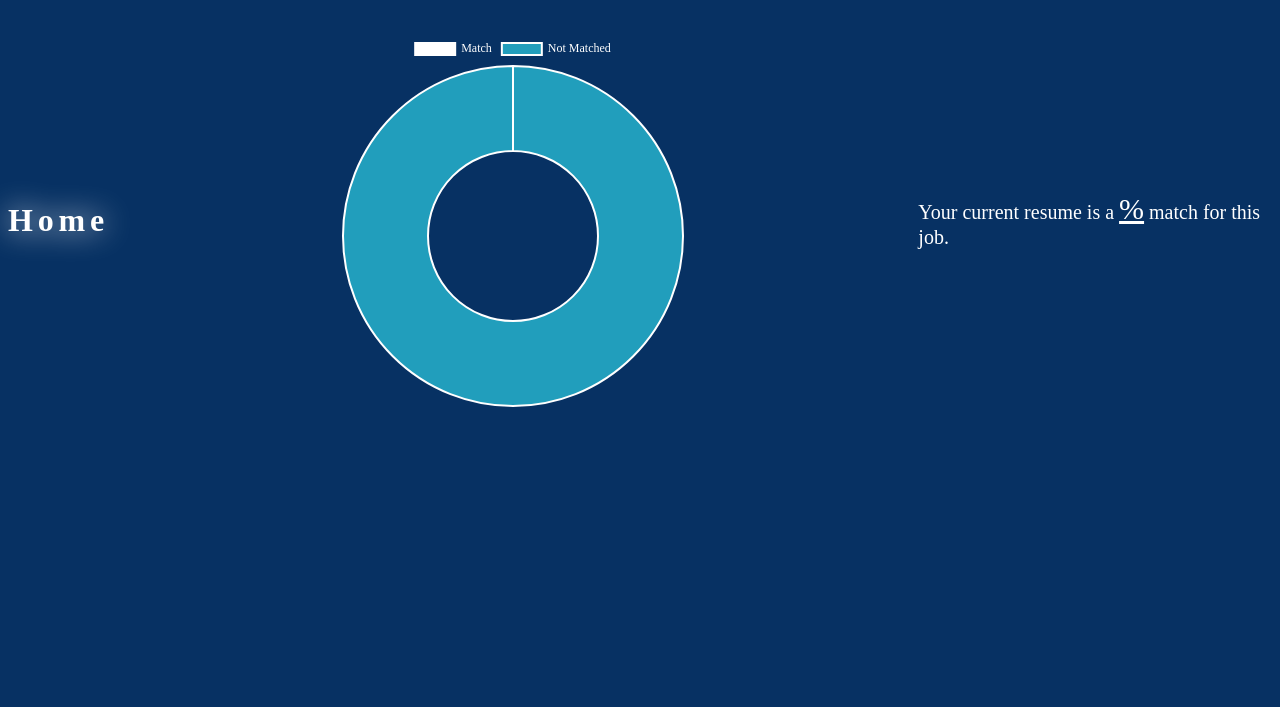
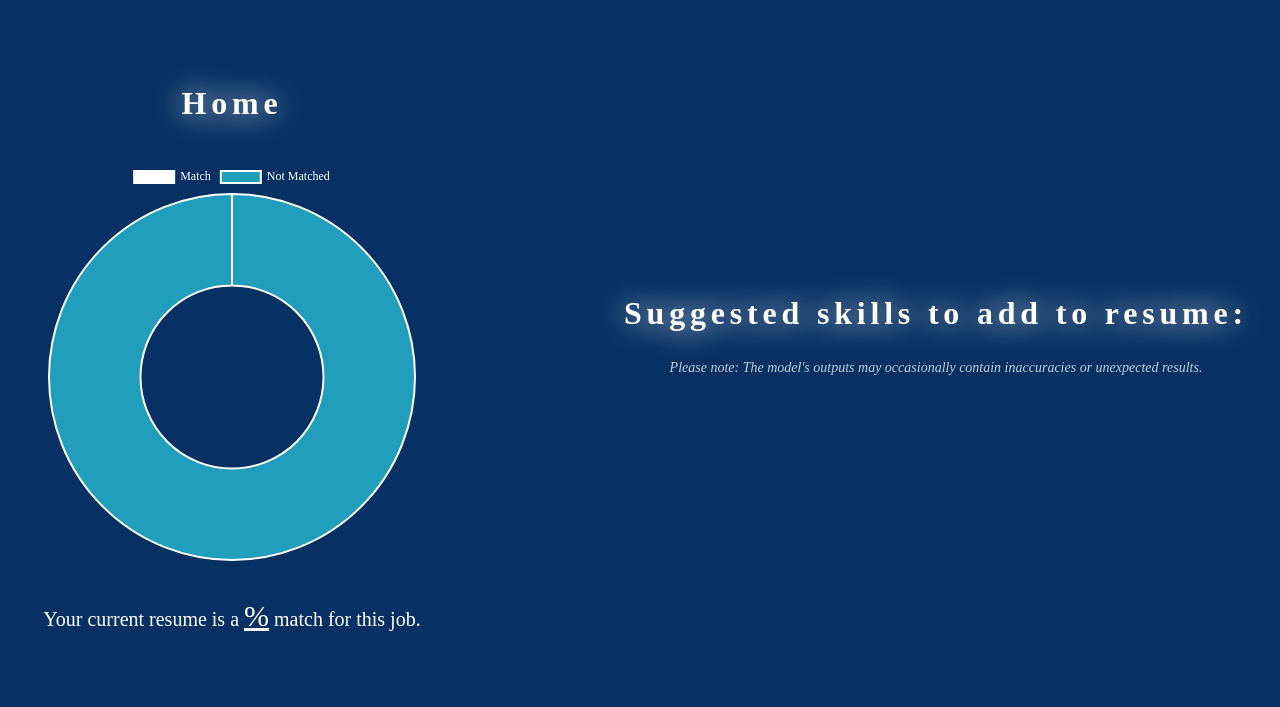
Before and after one commit to garghg/resumeReader, a Flask app: template src/templates/home.html in a window 1280 px wide. Shown: the top 707 px of the page. Run offline with Flask 3, Linux system fonts and the light colour scheme; the template is opened without the code that fills it, so the values that code supplies are empty; some web fonts are replaced.

Commit message:
Add files via upload

```diff
--- a/src/templates/home.html
+++ b/src/templates/home.html
@@ -13,12 +13,24 @@
     <title>Resume Scanner</title>
 </head>
 <body>
+    <div id="scoreAndChart">
         <!-- page heading -->
         <h1>Home</h1>
         <!-- place chart in div for styling -->
         <div id="chartDiv"><canvas id="myChart"></canvas></div>
         <!-- display matching resume and job desc score -->
         <p id="scoreText">Your current resume is a <u id="score">{{score}}%</u> match for this job.</p>
+    </div>
+    <div id="results">
+        <h1 id="kws">Suggested skills to add to resume:</h1>
+        <p id="note"><i>Please note: The model's outputs may occasionally contain inaccuracies or unexpected results.</i></p>
+        <ul id="skill_list">
+            {% for skill in skills %}
+                <li>{{skill}}</li>
+            {%endfor%}
+        </ul>
+
+    </div>
 </body>
 <!-- import chart js to graph the score -->
 <script src="https://cdnjs.cloudflare.com/ajax/libs/Chart.js/4.4.1/chart.umd.min.js"></script>
```
Also changed, not shown: src/templates/index.html (line endings or trailing spaces). Lines whose indentation alone changed are shown as unchanged.
